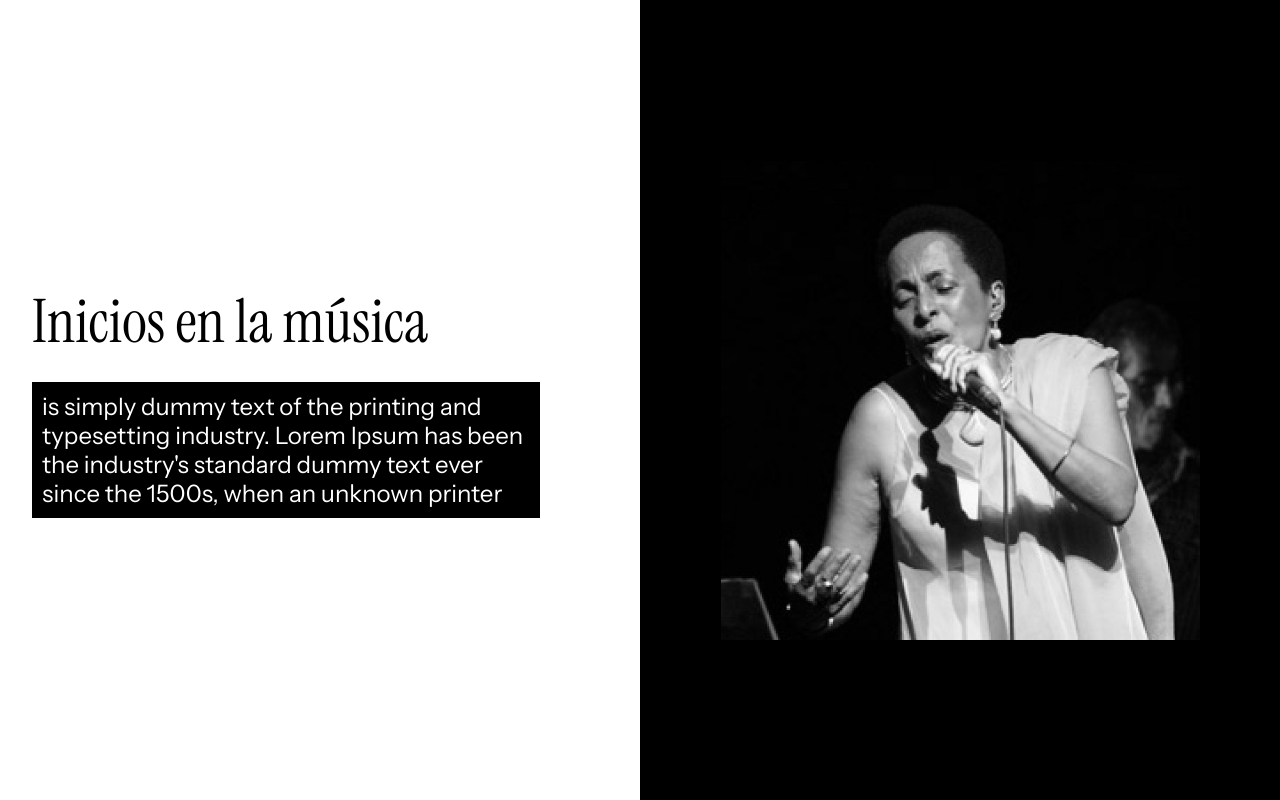
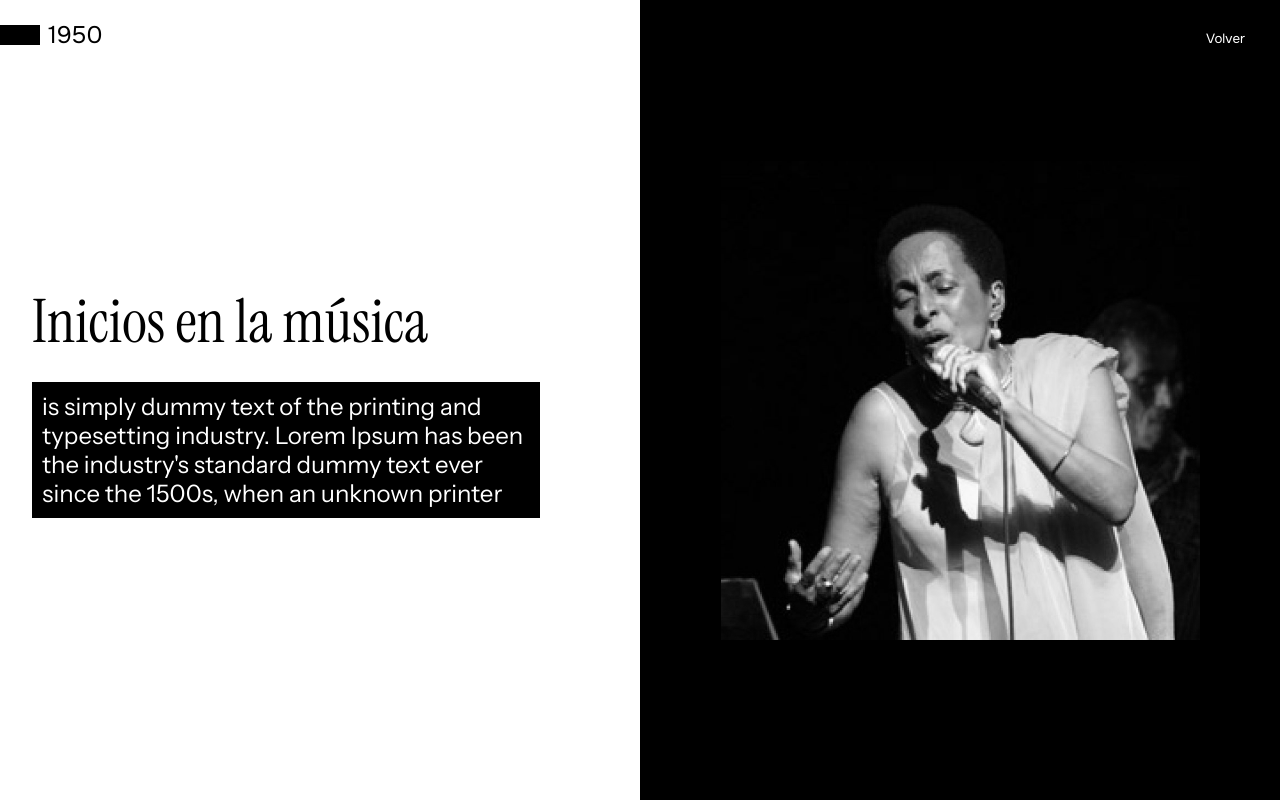
Before and after one commit to hansevangelista/upc-susana-baca, a Vue app: page /interprete in a window 1280 px wide. Shown: the top 800 px of the page. Built offline with nearby package versions, Linux system fonts and the light colour scheme.

Commit message:
add changes

```diff
--- a/index.html
+++ b/index.html
@@ -11,6 +11,7 @@
   <link href="https://fonts.googleapis.com/css2?family=Instrument+Serif:ital@0;1&display=swap" rel="stylesheet">
   <link href="https://fonts.googleapis.com/css2?family=Instrument+Sans:ital,wght@0,400..700;1,400..700&display=swap"
     rel="stylesheet">
+  <link href="https://fonts.googleapis.com/css2?family=Onest:wght@100..900&display=swap" rel="stylesheet">
 
   <link rel="stylesheet" href="https://unpkg.com/aos@next/dist/aos.css" />
 </head>
@@ -18,6 +19,7 @@
 <body>
   <div id="app"></div>
   <script src="https://unpkg.com/aos@next/dist/aos.js"></script>
+  <script src="https://code.jquery.com/jquery-2.2.4.min.js"></script>
   <script type="module" src="/src/main.js"></script>
 </body>
 
--- a/src/components/Interprete.vue
+++ b/src/components/Interprete.vue
@@ -1,9 +1,16 @@
 <script setup>
+import { useRouter } from 'vue-router'; // Import useRouter from vue-router
 import image1 from '../assets/img1.png';
 import image2 from '../assets/img2.png';
 import image3 from '../assets/img3.png';
 
+const router = useRouter(); // Initialize the router
+
 AOS.init()
+
+function goBack() {
+    router.go(-1); // Navigate back to the previous page
+}
 </script>
 
 <style scoped>
@@ -49,9 +56,44 @@ AOS.init()
     padding: 10px; /* Espaciado interno para el subtítulo */
     font-family: "Instrument Sans", sans-serif;
 }
+
+.year {
+    position: fixed; /* Fix the position */
+    top: 20px; /* Adjust the distance from the top */
+    z-index: 1000; /* Ensure it appears above other elements */
+    font-size: 24px; /* Optional: adjust font size */
+    font-family: "Onest", sans-serif;
+    background: white;
+    display: flex;
+    align-items: center;
+}
+
+.year .line {
+    width: 40px; /* Set the width to 57 pixels */
+    height: 20px; /* Set the height to 27 pixels */
+    background-color: black; /* Set the background color to black */
+    display: inline-block;
+    margin-right: 8px;
+}
+
+.back-button {
+    position: fixed; /* Fix the position */
+    top: 20px; /* Adjust the distance from the top */
+    right: 20px; /* Adjust the distance from the right */
+    background-color: black; /* Background color */
+    color: white; /* Text color */
+    border: none; /* No border */
+    padding: 10px 15px; /* Padding for the button */
+    cursor: pointer; /* Pointer cursor on hover */
+    font-family: "Onest", sans-serif; /* Font family */
+}
 </style>
 
 <template>
+  <div class="year">
+    <span class="line"></span> 1950
+    {{ edit_1 }} <!-- Added back button -->
+  </div>
   <div class="grid">
     <div class="column-left">
       <div data-aos="fade-right" data-aos-duration="1000">
@@ -59,8 +101,8 @@ AOS.init()
         <p class="subTitle">is simply dummy text of the printing and typesetting industry. Lorem Ipsum has been the industry's standard dummy text ever since the 1500s, when an unknown printer</p>
       </div>
     </div>
-    <div class="column-right">
-      <img data-aos="fade-left" data-aos-duration="1000" :src="image1" alt="Descripción de la imagen" style="max-height: 479px;" />
+    <div data-aos="fade-left" data-aos-duration="1000" class="column-right">
+      <img :src="image1" alt="Descripción de la imagen" style="max-height: 479px;" />
     </div>
   </div>
   <div class="grid">
@@ -70,8 +112,8 @@ AOS.init()
         <p class="subTitle">is simply dummy text of the printing and typesetting industry. Lorem Ipsum has been the industry's standard dummy text ever since the 1500s, when an unknown printer</p>
       </div>
     </div>
-    <div class="column-right">
-      <img data-aos="fade-left" data-aos-duration="1000" :src="image2" alt="Descripción de la imagen" />
+    <div data-aos="fade-left" data-aos-duration="1000" class="column-right">
+      <img :src="image2" alt="Descripción de la imagen" />
     </div>
   </div>
   <div class="grid">
@@ -81,8 +123,10 @@ AOS.init()
         <p class="subTitle">is simply dummy text of the printing and typesetting industry. Lorem Ipsum has been the industry's standard dummy text ever since the 1500s, when an unknown printer</p>
       </div>
     </div>
-    <div class="column-right">
-      <img data-aos="fade-left" data-aos-duration="1000" :src="image3" alt="Descripción de la imagen" />
+    <div data-aos="fade-left" data-aos-duration="1000" class="column-right">
+      <img :src="image3" alt="Descripción de la imagen" />
     </div>
   </div>
+  <!-- Back button implementation -->
+  <button class="back-button" @click="goBack">Volver</button>
 </template>
--- /dev/null
+++ b/src/components/Intro.vue
@@ -0,0 +1,108 @@
+<script>
+import image from '../assets/img4.png';
+import { useRouter } from 'vue-router'; // Importar useRouter
+
+export default {
+  setup() {
+    const router = useRouter(); // Inicializar el router
+    return { router };
+  },
+  data() {
+    return {
+      currentSection: 0,
+      sections: ['Sección 1', 'Sección 2', 'Sección 3'],
+      clickCount: 0, // Contador de clics
+    };
+  },
+  methods: {
+    nextSection() {
+      this.currentSection = (this.currentSection + 1) % this.sections.length;
+      this.clickCount++; // Incrementar el contador de clics
+
+      // Redireccionar a '/' después de 2 segundos si se han simulado 2 clics
+      if (this.clickCount >= 2) {
+        setTimeout(() => {
+          this.router.push('/'); // Redireccionar a la ruta '/'
+        }, 2000); // 2 segundos
+      }
+    },
+    beforeEnter(el) {
+      el.style.opacity = 0; // Establecer la opacidad a 0 antes de entrar
+    },
+    enter(el, done) {
+      el.offsetHeight; // Forzar el reflujo
+      el.style.transition = 'opacity 0.5s';
+      el.style.opacity = 1; // Cambiar la opacidad a 1
+      done(); // Llamar a done cuando la transición haya terminado
+    },
+    leave(el, done) {
+      el.style.transition = 'opacity 0.5s';
+      el.style.opacity = 0; // Cambiar la opacidad a 0 al salir
+      done(); // Llamar a done cuando la transición haya terminado
+    },
+  },
+  mounted() {
+    const interval = setInterval(() => {
+      if (this.clickCount < 2) { // Verificar si se han simulado 2 clics
+        this.nextSection(); // Simular clic en el botón
+      } else {
+        clearInterval(interval); // Detener el intervalo después de 2 clics
+      }
+    }, 3000); // Cada 5 segundos
+  },
+};
+</script>
+
+<template>
+  <div>
+    <transition
+      name="fade"
+      @before-enter="beforeEnter"
+      @enter="enter"
+      @leave="leave"
+    >
+      <section v-if="currentSection === 0" class="section-black">
+        <p style="font-size: 60px;">Cargando</p>
+      </section>
+      <section v-else-if="currentSection === 1">
+        <img src="https://s3-alpha-sig.figma.com/img/e0b8/b767/6ab4b5ce5992b9e360b4bcd2882d6d81?Expires=1730073600&Key-Pair-Id=APKAQ4GOSFWCVNEHN3O4&Signature=Yunu-TiM-X80GpQMvbWLIXJLpeksdk3aWAFiQXj69WIVOWJNRnpDTeru2wPgU~R6eqhsnAP-0m2-pI5~WelLiZXwAk8LdqO6-f~Poml3Za3LtjSO9XUmBgf4wdhKAavxILBZUR5XEsEJLk9mhyktkse8B82qEKFHReOxKxhzRhHiQOiyGXyKdivqSx4-CBia1NA6A2lk7qwhfGBtUv0JvQVUtjtrG4FJG9IkmONS5MGu6tKNan97fMfp2nFdzbC8hlRDD8N0921R-MA-lrTV01lLHqom~cOs0HrNJ6JeLflk4ZG3cp42qntrb-TgWdn-hZuFtpxn4559h-3nvUYdwA__" alt="Descripción de la imagen" />
+      </section>
+      <section v-else-if="currentSection === 2" class="section-black">
+        <p style="font-size: 60px; text-align: center;">
+          SUSANA BACA <br>
+          Trinidad Artística
+        </p>
+      </section>
+    </transition>
+    <button v-bind:style="{ display: 'none' }" @click="nextSection">Siguiente</button> <!-- Hacer el botón invisible -->
+  </div>
+</template>
+
+<style>
+
+.section-black {
+  background-color: black; /* Fondo negro */
+  color: white; /* Texto blanco */
+}
+
+section {
+  background-color: black; /* Fondo negro */
+  color: white; /* Texto blanco */
+  height: 100vh; /* Asegurarse de que ocupe toda la altura de la sección */
+  width: 100%; /* Asegurarse de que ocupe todo el ancho de la pantalla */
+  display: flex; /* Usar flexbox para centrar el contenido */
+  justify-content: center; /* Centrar horizontalmente */
+  align-items: center; /* Centrar verticalmente */
+  font-size: 2em; /* Aumentar el tamaño de la fuente */
+  overflow: hidden;
+}
+.fade-enter-active, .fade-leave-active {
+  transition: opacity 0.5s;
+}
+.fade-enter, .fade-leave-to /* .fade-leave-active en <2.1.8 */ {
+  opacity: 0;
+}
+img {
+  object-fit: cover;
+}
+</style>
--- a/src/router.js
+++ b/src/router.js
@@ -2,10 +2,12 @@ import { createWebHistory, createRouter } from 'vue-router'
 
 import Home from './components/Home.vue'
 import Interprete from './components/Interprete.vue'
+import Intro from './components/Intro.vue'
 
 const routes = [
   { path: '/', component: Home },
   { path: '/interprete', component: Interprete },
+  { path: '/intro', component: Intro },
 ]
 
 const router = createRouter({
```
Also changed, not shown: 1 other file (tests, documents, lock files or other folders).
